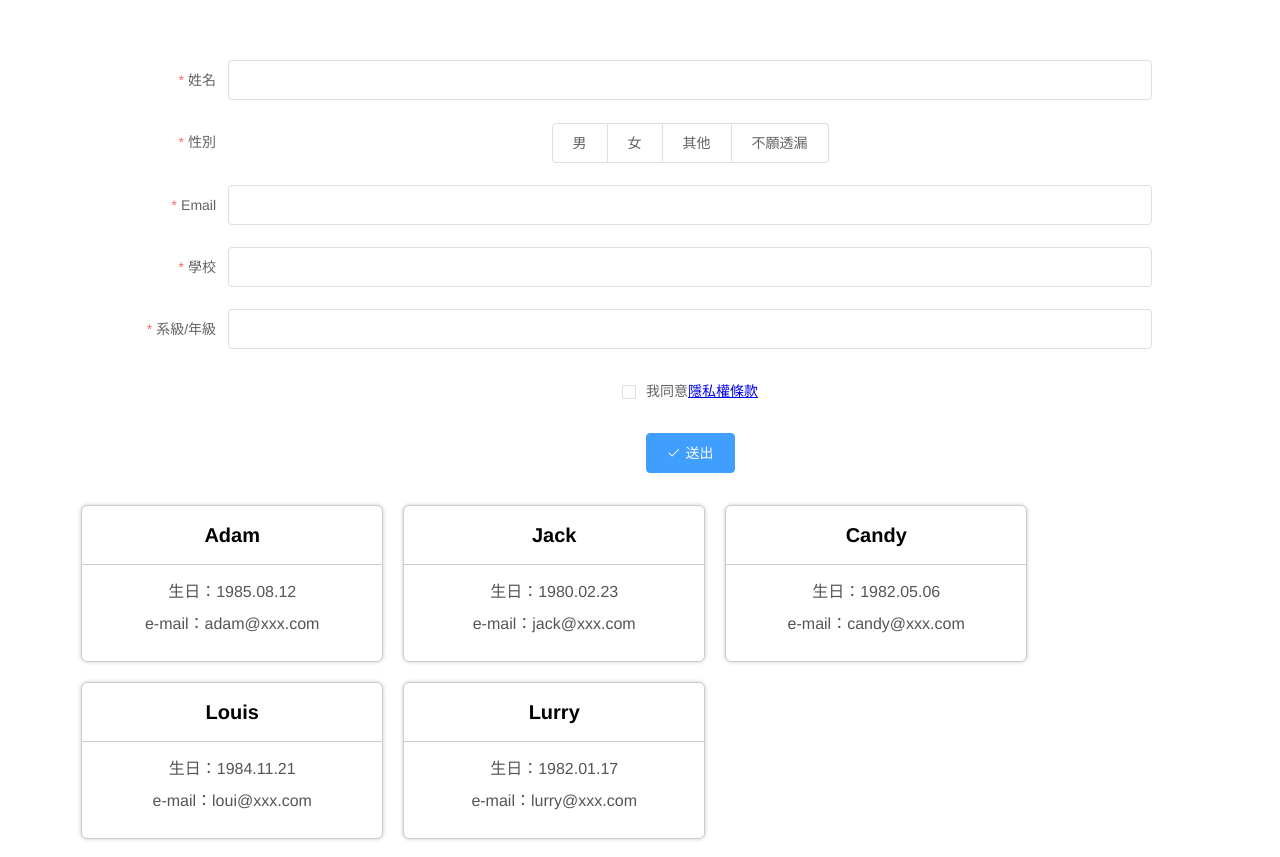
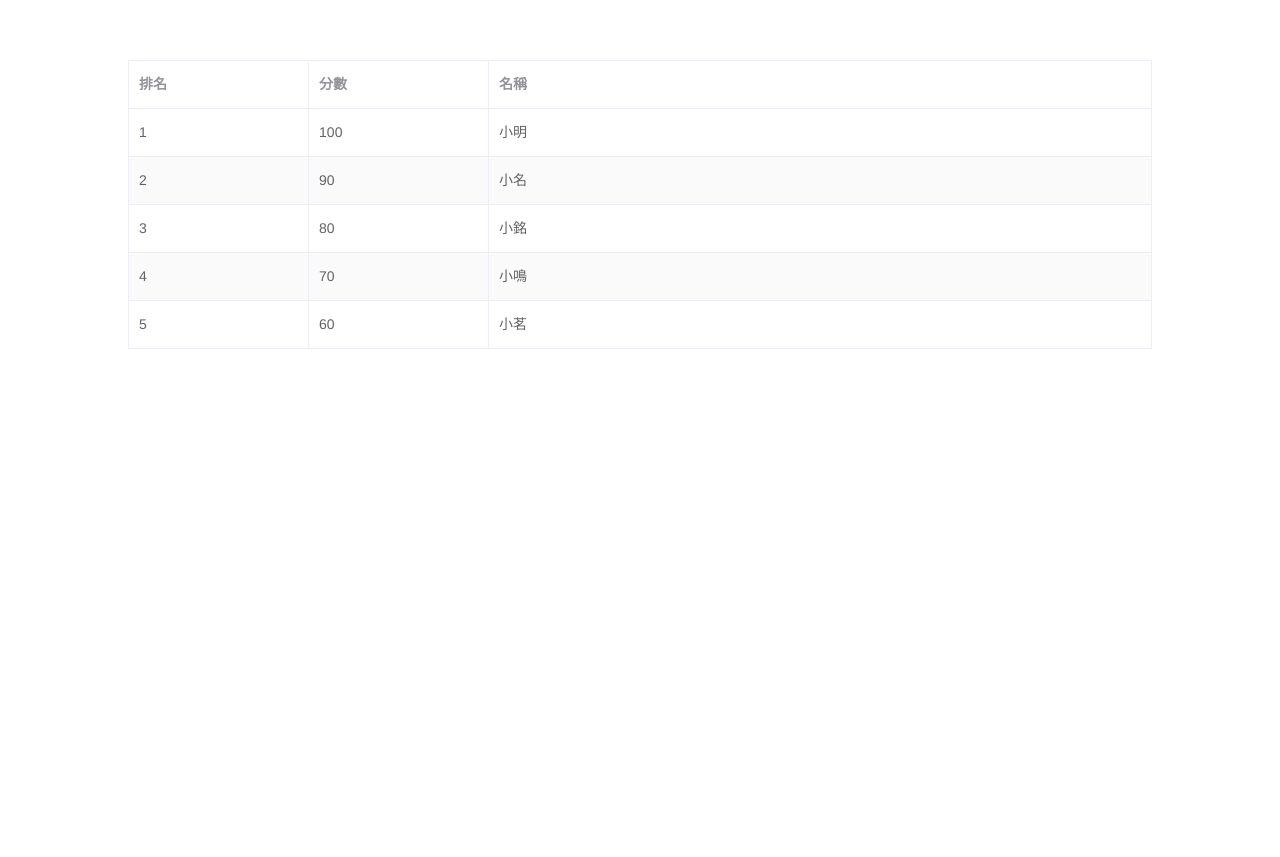
Before and after one commit to DSC-TW/dino, a Vue app in the folder dino-game/: page / in a window 1280 px wide. After the commit the page ends 800 px from the top, so only its background shows below. Built offline with nearby package versions, Linux system fonts and the light colour scheme.

Commit message:
[Create] Create a Form

```diff
--- a/dino-game/src/App.vue
+++ b/dino-game/src/App.vue
@@ -1,21 +1,23 @@
 <template>
   <div id="app">
     <!-- <img src="./assets/logo.png"> -->
-
-    <RegisterForm></RegisterForm>
-    <Card :cardData="cardData" />
+    <RankingBoard/>
+    <!-- <RegisterForm></RegisterForm>
+    <Card :cardData="cardData" /> -->
   </div>
 </template>
 
 <script>
-import RegisterForm from './components/RegisterForm.vue'
-import Card from './components/Card.vue'
+// import RegisterForm from './components/RegisterForm.vue'
+import RankingBoard from './components/RankingBoard'
+// import Card from './components/Card.vue'
 
 export default {
   name: 'app',
   components: {
-    Card,
-    RegisterForm
+    // Card,
+    // RegisterForm,
+    RankingBoard
   },
     data() {
       return {
--- /dev/null
+++ b/dino-game/src/components/RankingBoard.vue
@@ -0,0 +1,88 @@
+<template>
+  <div id="app">
+    <el-table
+      :data="tableData"
+      border
+      stripe
+      style="width: 100%">
+      <el-table-column
+        prop="ranking"
+        label="排名"
+        width="180">
+      </el-table-column>
+      <el-table-column
+        prop="score"
+        label="分數"
+        width="180">
+      </el-table-column>
+      <el-table-column
+        prop="name"
+        label="名稱">
+      </el-table-column>
+    </el-table>
+  </div>
+</template>
+
+<script>
+  export default {
+    data() {
+      return {
+        tableData: [{
+          ranking: '1',
+          score: '100',
+          name: '小明'
+        }, {
+          ranking: '2',
+          score: '90',
+          name: '小名'
+        }, {
+          ranking: '3',
+          score: '80',
+          name: '小銘'
+        }, {
+          ranking: '4',
+          score: '70',
+          name: '小鳴'
+        }, {
+          ranking: '5',
+          score: '60',
+          name: '小茗'
+        }]
+      };
+    },
+    methods: {
+      submitForm(formName,form){
+        this.$refs[formName].validate((valid) => {
+          if(valid){
+            console.log(form.privacy)
+            if(form.privacy === true){
+              alert('submit!');
+            }
+            else{
+              alert('請同意隱私權條款');
+            }
+          }
+          else{
+            console.log('error submit!!');
+            return false;
+          }
+        });
+      }
+    }
+  }
+</script>
+
+<style>
+#app {
+  font-family: 'Avenir', Helvetica, Arial, sans-serif;
+  -webkit-font-smoothing: antialiased;
+  -moz-osx-font-smoothing: grayscale;
+  text-align: center;
+  color: #2c3e50;
+  margin-top: 60px;
+  margin-right:5%;
+  margin-left:5%;
+}
+</style>
+
+// RankingBoard
```
